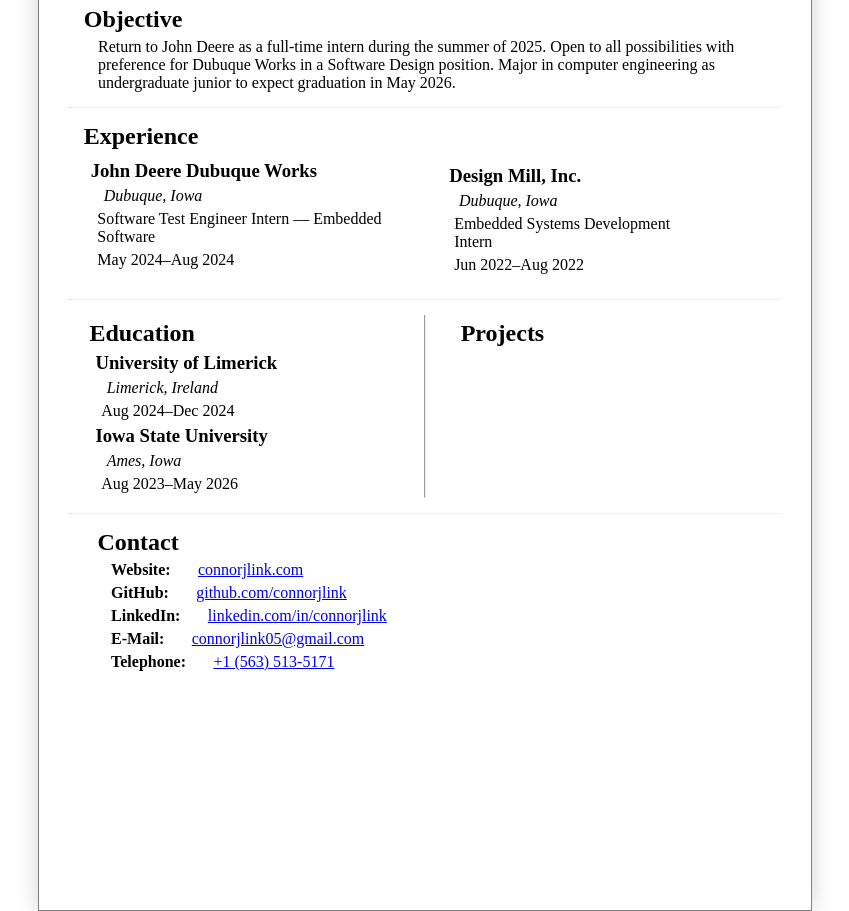
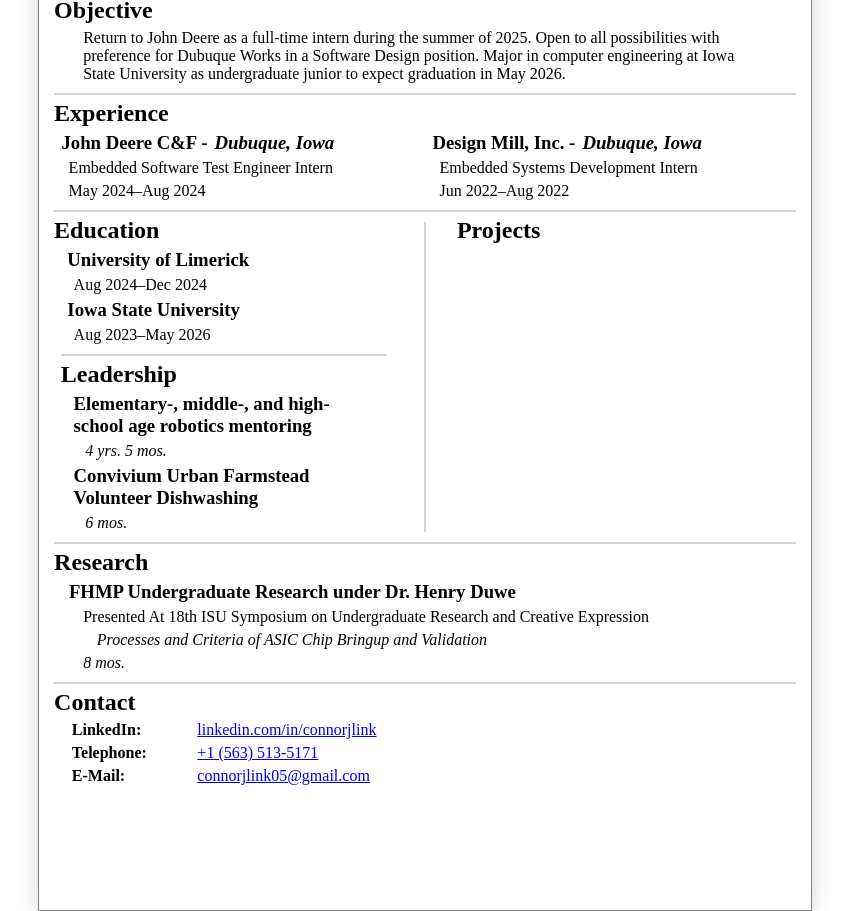
Before and after one commit to connorjlink/connorjlink.github.io, a plain HTML site: page resume.html in a window 1280 px wide. Shown: the whole page, without its empty margins (215-1064 px from the left). Drawn offline with Linux system fonts and the light colour scheme.

Commit message:
Updates to resume

```diff
--- /dev/null
+++ b/print.css
@@ -0,0 +1,13 @@
+@media print {
+    body {
+        visibility: hidden;
+    }
+    #printarea {
+        margin: 0;
+        padding: 0;
+        visibility: visible;
+        position: absolute;
+        left: 0;
+        top: 0;
+    }
+}
--- a/resume.css
+++ b/resume.css
@@ -3,7 +3,6 @@
     margin-bottom: 5px;
     margin-left: 2%;
     margin-right: 2%;
-
 }
 
 body {
@@ -15,12 +14,12 @@
 }
 
 hr {
-    border-top: 0px solid lightgray;
+    border: 1px solid lightgray;
+    background-color: lightgray;
 }
 
-ul {
-    margin: 0px;
-    padding: 0px;
+h2 {
+    margin: 0;
 }
 
 .page {
@@ -51,16 +50,41 @@
 
 .section {
     text-align: left;
+    max-width: 50%;
+}
+
+.force-half {
     width: 50%;
 }
 
 .wide {
+    max-width: 100%;
+}
+
+.force-wide {
     width: 100%;
 }
 
 .nospacing {
+    margin-top: 0;
+    margin-bottom: 0;
+}
+
+.nopadding {
+    padding: 0;
+}
+
+.nomargin {
     margin: 0;
+    padding: 0;
 }
+
+/* This is not strictly necessary but good to have since it indicates in the HTML that we just want a storage container without any format spacing nonsense */
+.thin-container {
+    margin: 0;
+    padding: 0;
+}
+
 
 .content {
 
--- a/resume.html
+++ b/resume.html
@@ -2,10 +2,11 @@
 <html lang="en">
 <head>
     <title>CJL - R&eacute;sum&eacute;</title>
-    <link rel="stylesheet" href="resume.css">
+    <link rel="stylesheet" href="resume.css"/>
+    <link rel="stylesheet" href="print.css" media="print"/>
 </head>
 <body>
-    <div class="page minspacing">
+    <div id="printarea" class="page nomargin">
         <div class="header">
             <h1>Connor J. Link</h1>
             <p>Computer Engineer</p>
@@ -13,35 +14,33 @@
 
         <hr>
 
-        <div class="content vstack">
-            <div class="wide section">
+        <div class="content vstack nomargin">
+            <div class="wide section nospacing">
                 <h2>Objective</h2>
                 <div>
-                    <p>Return to John Deere as a full-time intern during the summer of 2025. Open to all possibilities with preference for Dubuque Works in a Software Design position. Major in computer engineering as undergraduate junior to expect graduation in May 2026.</p>
+                    <p>Return to John Deere as a full-time intern during the summer of 2025. Open to all possibilities with preference for Dubuque Works in a Software Design position. Major in computer engineering at Iowa State University as undergraduate junior to expect graduation in May 2026.</p>
                 </div>
             </div>
 
             <hr>
 
-            <div class="wide section">
+            <div class="wide section nospacing">
                 <h2>Experience</h2>
 
-                <div class="hstack">
-                    <div class="nospacing">
-                        <h3>John Deere Dubuque Works</h3>
+                <div class="hstack nomargin">
+                    <div class="thin-container force-half">
+                        <h3>John Deere C&F -<i>Dubuque, Iowa</i></h3>
 
                         <div>
-                            <p><i>Dubuque, Iowa</i></p>
-                            <p>Software Test Engineer Intern &mdash; Embedded Software</p>
+                            <p>Embedded Software Test Engineer Intern</p>
                             <p>May 2024&ndash;Aug 2024</p>
                         </div>
                     </div>
 
-                    <div>
-                        <h3>Design Mill, Inc.</h3>
+                    <div class="thin-container force-half">
+                        <h3>Design Mill, Inc. -<i>Dubuque, Iowa</i></h3>
 
                         <div>
-                            <p><i>Dubuque, Iowa</i></p>
                             <p>Embedded Systems Development Intern</p>
                             <p>Jun 2022&ndash;Aug 2022</p>
                         </div>
@@ -51,15 +50,15 @@
 
             <hr>
 
-            <div class="hstack">
-                <div class="section">
+            <div class="hstack nomargin">
+                <div class="vstack force-half nospacing">
+                    <div class="section wide nomargin">
                         <h2>Education</h2>
-                    <ul class="unbulleted-list">
+                        <ul class="unbulleted-list nomargin">
                             <li>
                                 <h3>University of Limerick</h3>
 
                                 <div>
-                                <p><i>Limerick, Ireland</i></p>
                                     <p>Aug 2024&ndash;Dec 2024</p>
                                 </div>
                             </li>
@@ -68,30 +67,80 @@
                                 <h3>Iowa State University</h3>
 
                                 <div>
-                                <p><i>Ames, Iowa</i></p>
                                     <p>Aug 2023&ndash;May 2026</p>
                                 </div>
                             </li>
                         </ul>
                     </div>
 
-                <hr class="vertical">
+                    <hr class="">
 
-                <div class="section">
-                    <h2>Projects</h2>
+                    <div class="section wide nospacing">
+                        <h2>Leadership</h2>
+                        <ul class="unbulleted-list nomargin">
+                            <li>
+                                <h3>Elementary-, middle-, and high-school age robotics mentoring</h3>
+
+                                <div>
+                                    <p><i>4 yrs. 5 mos.</i></p>
+                                </div>
+                            </li>
+
+                            <li>
+                                <h3>Convivium Urban Farmstead Volunteer Dishwashing</h3>
+
+                                <div>
+                                    <p><i>6 mos.</i></p>
+                                </div>
+                            </li>
+                        </ul>
                     </div>
                 </div>
 
                 <hr>
 
+                <div class="section force-half nospacing">
+                    <h2>Projects</h2>
+
                     <div>
-                <div class="wide section">
+
+                    </div>
+                </div>
+            </div>
+
+            <hr>
+
+            <div class="section wide nospacing">
+                <h2>Research</h2>
+
+                <div class="thin-container">
+                    <h3>FHMP Undergraduate Research under Dr. Henry Duwe</h3>
+
+                    <div>
+                        <p>Presented At 18th ISU Symposium on Undergraduate Research and Creative Expression</p>
+                        <p><i>Processes and Criteria of ASIC Chip Bringup and Validation</i></p>
+                    </div>
+
+                    <p><i>8 mos.</i></p>
+                </div>
+            </div>
+
+            <hr>
+
+            <div class="wide section nospacing">
                 <h2>Contact</h2>
-                    <p><b>Website:</b><a href="https://www.connorjlink.com">connorjlink.com</a></p>
-                    <p><b>GitHub:</b><a href="www.github.com/connorjlink">github.com/connorjlink</a></p>
-                    <p><b>LinkedIn:</b><a href="https://www.linkedin.com/in/connorjlink/">linkedin.com/in/connorjlink</a></p>
-                    <p><b>E-Mail:</b><a href="mailto:connorjlink05@gmail.com">connorjlink05@gmail.com</a></p></p>
-                    <p><b>Telephone:</b><a href="tel:15635135171">+1 (563) 513-5171</a></p>
+                <div class="hstack nomargin">
+                    <ul class="unbulleted-list nospacing nopadding">
+                        <li><b>LinkedIn:</b></li>
+                        <li><b>Telephone:</b></li>
+                        <li><b>E-Mail:</b></li>
+                    </ul>
+
+                    <ul class="unbulleted-list nospacing nopadding force-wide">
+                        <li><a href="https://www.linkedin.com/in/connorjlink/">linkedin.com/in/connorjlink</a></li>
+                        <li><a href="tel:15635135171">+1 (563) 513-5171</a></li>
+                        <li><a href="mailto:connorjlink05@gmail.com">connorjlink05@gmail.com</a></li>
+                    </ul>
                 </div>
             </div>
         </div>
```
Also changed, not shown: contact.html (+1 -1 lines), experience.html (+1 -1 lines), haze.html (+1 -1 lines), index.html (+1 -1 lines), photography.html (+1 -1 lines), projects.html (+1 -1 lines), research.html (+1 -1 lines). Lines whose indentation alone changed are shown as unchanged.
